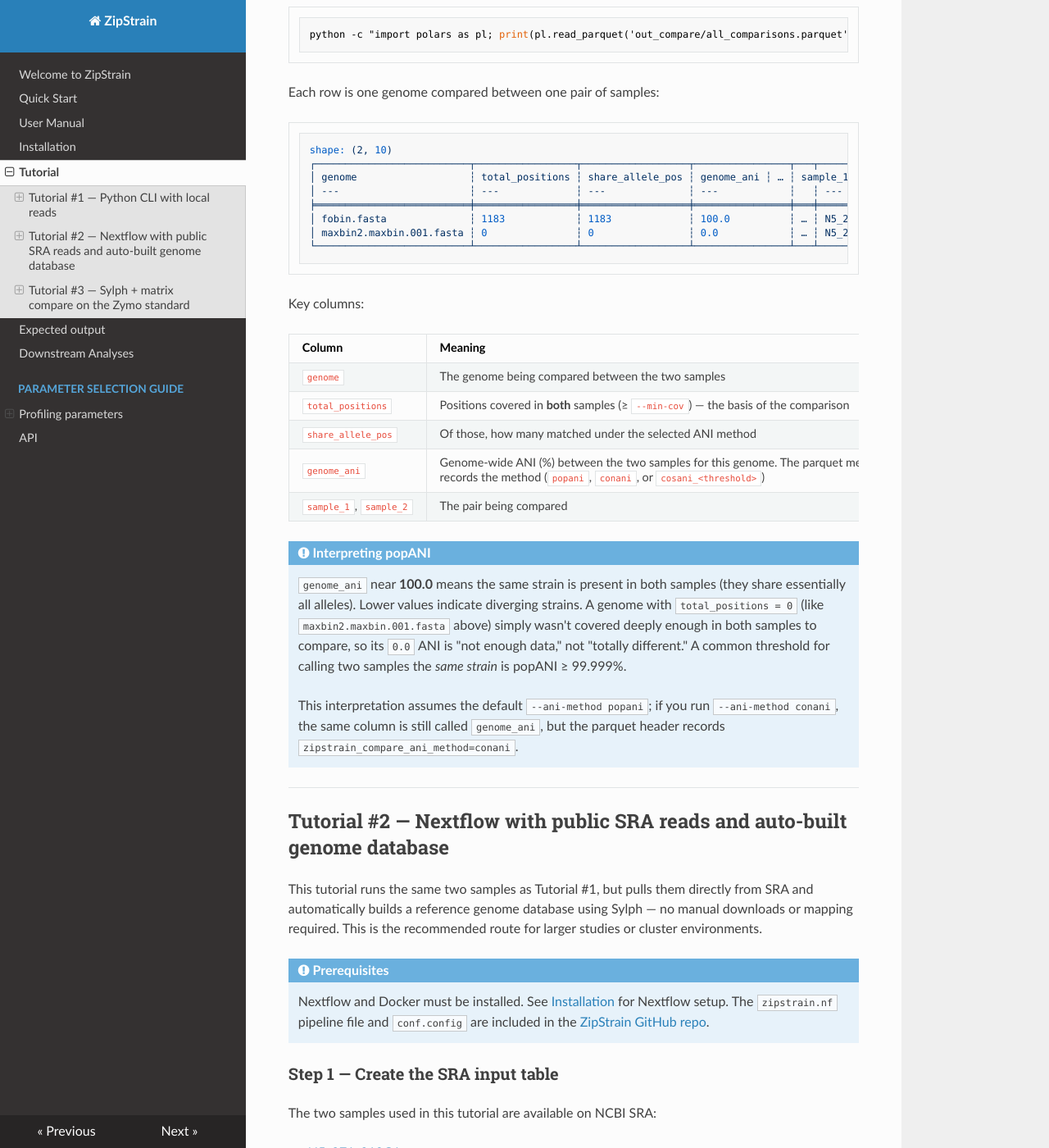
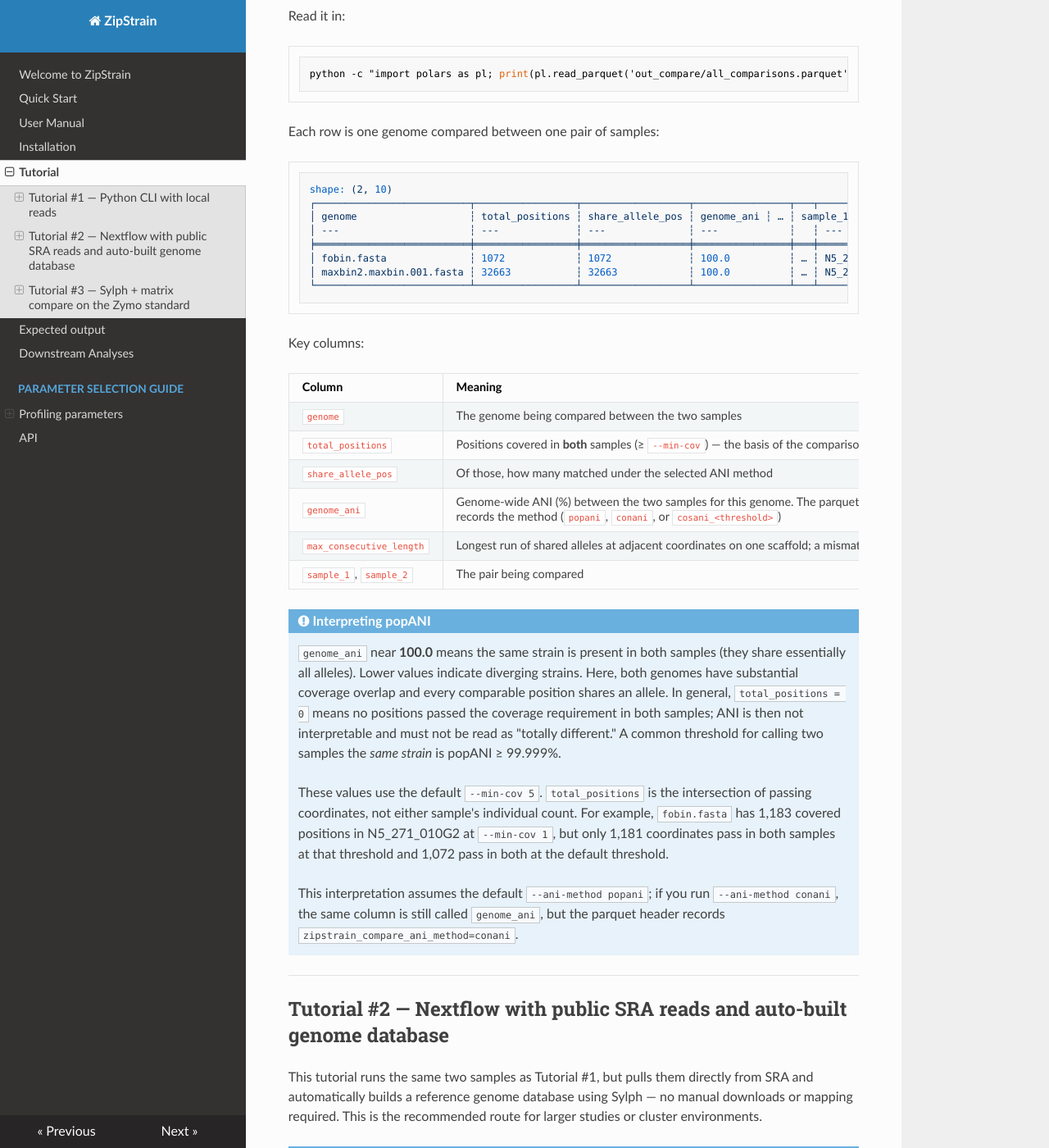
Before and after one commit to OlmLab/ZipStrain, an MkDocs documentation site: the page built from docs/Tutorial.md, in a window 1280 px wide and 1400 px high, scrolled down 7379 px. Shown: the whole window at 82% size. Built offline with MkDocs 1.6.1, drawn with Linux system fonts in a browser that asks for light colours; nearby versions of some CDN libraries; some of the changed text lies outside the part shown.

Commit message:
ibs bug fix

````diff
--- a/docs/Tutorial.md
+++ b/docs/Tutorial.md
@@ -210,7 +210,7 @@ That's the whole command. By default it compares **genomes**; every profile in t
 
 #### Two comparison methods
 
-`zipstrain compare` has two engines, chosen with `--method`. They compute the **same numbers** and write the **same `all_comparisons.parquet`** — they differ only in *how* they get there, which changes how well each scales to repeated, growing analyses. Here's what each does under the hood.
+`zipstrain compare` has two engines, chosen with `--method`. They compute the **same values for the genome metrics supported by both** and write the result to the same `all_comparisons.parquet` filename. The standard table can include additional requested summary columns that are not emitted by the matrix method. The methods differ mainly in *how* they calculate the shared metrics, which changes how well each scales to repeated, growing analyses.
 
 **Standard (`--method standard`, the default)** compares profiles **directly and pairwise**. For each pair of samples it reads their two profile parquets, walks the positions they share on each genome, and tallies matching vs. differing alleles to get popANI. Nothing is kept between pairs — every comparison is computed fresh from the profiles. This makes it simple and dependency-light, and it shines when you have many genomes but only need a bounded number of comparisons or a one-off run.
 
@@ -290,8 +290,8 @@ shape: (2, 10)
 │ genome                   ┆ total_positions ┆ share_allele_pos ┆ genome_ani ┆ … ┆ sample_1     ┆ sample_2     │
 │ ---                      ┆ ---             ┆ ---              ┆ ---            ┆   ┆ ---          ┆ ---          │
 ╞══════════════════════════╪═════════════════╪══════════════════╪════════════════╪═══╪══════════════╪══════════════╡
-│ fobin.fasta              ┆ 1183            ┆ 1183             ┆ 100.0          ┆ … ┆ N5_271_010G1 ┆ N5_271_010G2 │
-│ maxbin2.maxbin.001.fasta ┆ 0               ┆ 0                ┆ 0.0            ┆ … ┆ N5_271_010G1 ┆ N5_271_010G2 │
+│ fobin.fasta              ┆ 1072            ┆ 1072             ┆ 100.0          ┆ … ┆ N5_271_010G1 ┆ N5_271_010G2 │
+│ maxbin2.maxbin.001.fasta ┆ 32663           ┆ 32663            ┆ 100.0          ┆ … ┆ N5_271_010G1 ┆ N5_271_010G2 │
 └──────────────────────────┴─────────────────┴──────────────────┴────────────────┴───┴──────────────┴──────────────┘
 ```
 
@@ -303,10 +303,13 @@ Key columns:
 | `total_positions` | Positions covered in **both** samples (≥ `--min-cov`) — the basis of the comparison |
 | `share_allele_pos` | Of those, how many matched under the selected ANI method |
 | `genome_ani` | Genome-wide ANI (%) between the two samples for this genome. The parquet metadata key `zipstrain_compare_ani_method` records the method (`popani`, `conani`, or `cosani_<threshold>`) |
+| `max_consecutive_length` | Longest run of shared alleles at adjacent coordinates on one scaffold; a mismatch or uncovered coordinate breaks the run |
 | `sample_1`, `sample_2` | The pair being compared |
 
 !!! info "Interpreting popANI"
-    `genome_ani` near **100.0** means the same strain is present in both samples (they share essentially all alleles). Lower values indicate diverging strains. A genome with `total_positions = 0` (like `maxbin2.maxbin.001.fasta` above) simply wasn't covered deeply enough in both samples to compare, so its `0.0` ANI is "not enough data," not "totally different." A common threshold for calling two samples the *same strain* is popANI ≥ 99.999%.
+    `genome_ani` near **100.0** means the same strain is present in both samples (they share essentially all alleles). Lower values indicate diverging strains. Here, both genomes have substantial coverage overlap and every comparable position shares an allele. In general, `total_positions = 0` means no positions passed the coverage requirement in both samples; ANI is then not interpretable and must not be read as "totally different." A common threshold for calling two samples the *same strain* is popANI ≥ 99.999%.
+
+    These values use the default `--min-cov 5`. `total_positions` is the intersection of passing coordinates, not either sample's individual count. For example, `fobin.fasta` has 1,183 covered positions in N5_271_010G2 at `--min-cov 1`, but only 1,181 coordinates pass in both samples at that threshold and 1,072 pass in both at the default threshold.
 
     This interpretation assumes the default `--ani-method popani`; if you run `--ani-method conani`, the same column is still called `genome_ani`, but the parquet header records `zipstrain_compare_ani_method=conani`.
 
````
Also changed, not shown: changelog.md (+7 -0 lines), docs/expected_output.md (+1 -1 lines), docs/installation.md (+2 -2 lines), docs/usermanual.md (+1 -1 lines), 6 other files.
